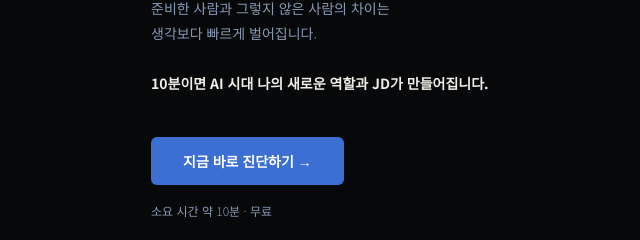
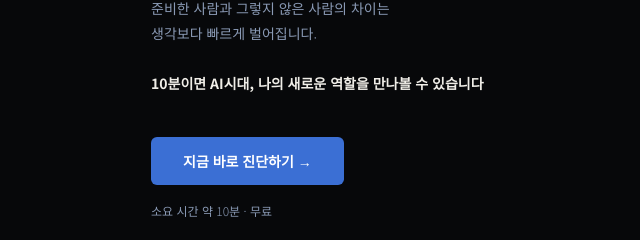
Before and after one commit to yjk9793-ctrl/jdx, a plain HTML site: page index.html in a window 1280 px wide. Shown: the part 464-704 px from the top of the page, 179-819 px from the left. Drawn offline with Linux system fonts and the light colour scheme.

Commit message:
Update index.html

```diff
--- a/index.html
+++ b/index.html
@@ -487,7 +487,7 @@ input[type=range]::-webkit-slider-thumb{-webkit-appearance:none;width:18px;heigh
     나만이 할 수 있는 판단은 무엇인지 알고 계신가요?<br><br>
     준비한 사람과 그렇지 않은 사람의 차이는<br>
     생각보다 빠르게 벌어집니다.<br><br>
-    <strong style="color:var(--white)">10분이면 AI 시대 나의 새로운 역할과 JD가 만들어집니다.</strong>
+    <strong style="color:var(--white)">10분이면 AI시대, 나의 새로운 역할을 만나볼 수 있습니다</strong>
   </p>
   <button class="btn btn-primary" onclick="goScreen('Reg')">지금 바로 진단하기 →</button>
   <p style="margin-top:16px;font-size:12px;color:var(--muted);font-weight:300;">소요 시간 약 10분 · 무료</p>
```
